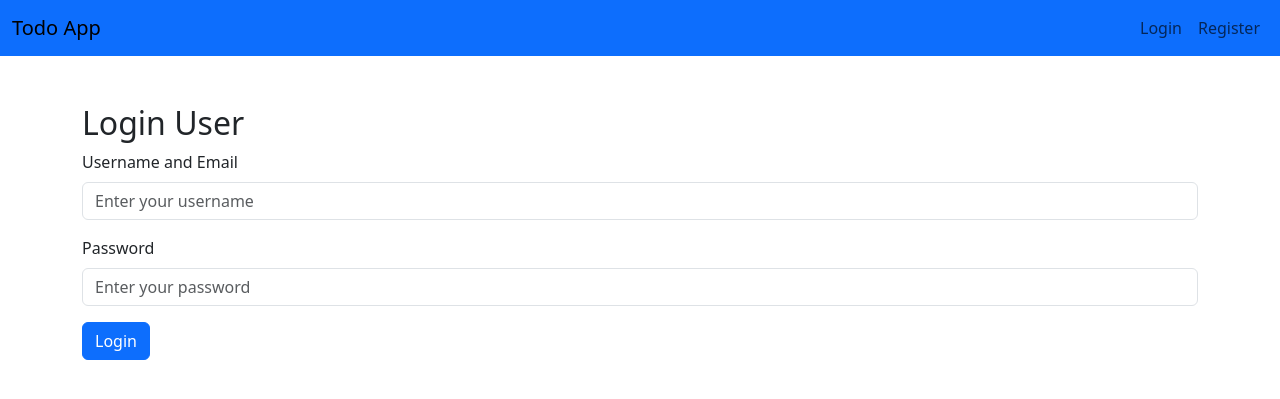
After one commit to yashpatel-py/django_yt_todo_project, a Django app: page /account/login_user/ in a window 1280 px wide. The commit adds this page. Shown: the top 399 px of the page. Run offline with Django 5.2, Linux system fonts and the light colour scheme.

Commit message:
User Login

```diff
--- a/account/urls.py
+++ b/account/urls.py
@@ -2,5 +2,6 @@ from django.urls import path
 from . import views
 
 urlpatterns = [
-    path('register/', views.register_user, name="register")
+    path('register_user/', views.register_user, name="register"),
+    path('login_user/', views.custom_login, name="login")
 ]
--- a/account/views.py
+++ b/account/views.py
@@ -1,6 +1,6 @@
 from django.shortcuts import render, redirect
 from .forms import CustomUserCreationForm
-from django.contrib.auth import login
+from django.contrib.auth import login, authenticate
 
 # Create your views here.
 def register_user(request):
@@ -13,3 +13,21 @@ def register_user(request):
     else:
         form = CustomUserCreationForm()
     return render(request, 'account/register.html', {'form': form})
+
+def custom_login(request):
+    if request.method == 'POST':
+        username = request.POST.get('username')
+        password = request.POST.get('password')
+
+        user = authenticate(request, username=username, password=password)
+
+        if user is not None:
+            login(request, user)
+            return redirect('home')
+        else:
+            # handle login error
+            pass
+    else:
+        # handle get requestr
+        pass
+    return render(request, 'account/login.html')
--- a/main/views.py
+++ b/main/views.py
@@ -5,6 +5,7 @@ from datetime import datetime
 from django.contrib import messages
 
 # Create your views here.
+@login_required
 def home(request):
     # Fetch the tasks
     tasks = Task.objects.filter(user=request.user).order_by('-created_at')
--- /dev/null
+++ b/templates/account/login.html
@@ -0,0 +1,25 @@
+{% extends "base.html" %}
+
+{% block content %}
+<div class="container mt-5">
+    <h2>Login User</h2>
+
+    <form method="post" action="{% url "login" %}" >
+        {% csrf_token %}
+
+        <div class="mb-3">
+            <label for="username" class="form-label">Username and Email</label>
+            <input type="text" class="form-control" id="username" name="username" placeholder="Enter your username">
+        </div>
+
+        <div class="mb-3">
+            <label for="password" class="form-label">Password</label>
+            <input type="password" class="form-control" id="password" name="password" placeholder="Enter your password">
+        </div>
+
+        <button type="submit" class="btn btn-primary">
+            Login
+        </button>
+    </form>
+</div>
+{% endblock content %}
--- a/templates/base.html
+++ b/templates/base.html
@@ -22,7 +22,7 @@
                             <a class="nav-link active" aria-current="page" href="{% url "home" %}">View Tasks</a>
                             <a class="nav-link" href="#">Logout</a>
                         {% else %}
-                        <a class="nav-link" href="#">Login</a>
+                        <a class="nav-link" href="{% url "login" %}">Login</a>
                         <a class="nav-link" href="{% url "register" %}">Register</a>
                         {% endif %}
                     </div>
```
Also changed, not shown: account/backends.py (added, +12 -0 lines), account/forms.py (+17 -1 lines), todo_app/settings.py (+7 -0 lines).
